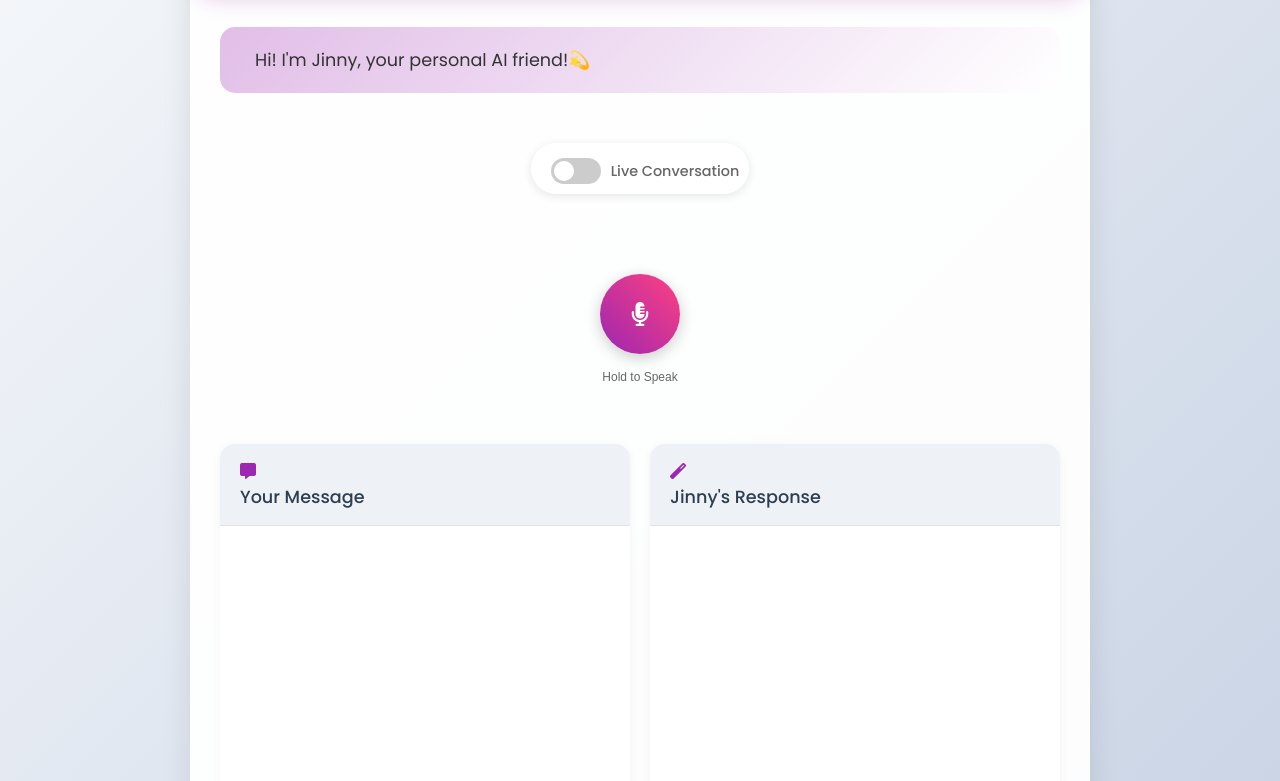
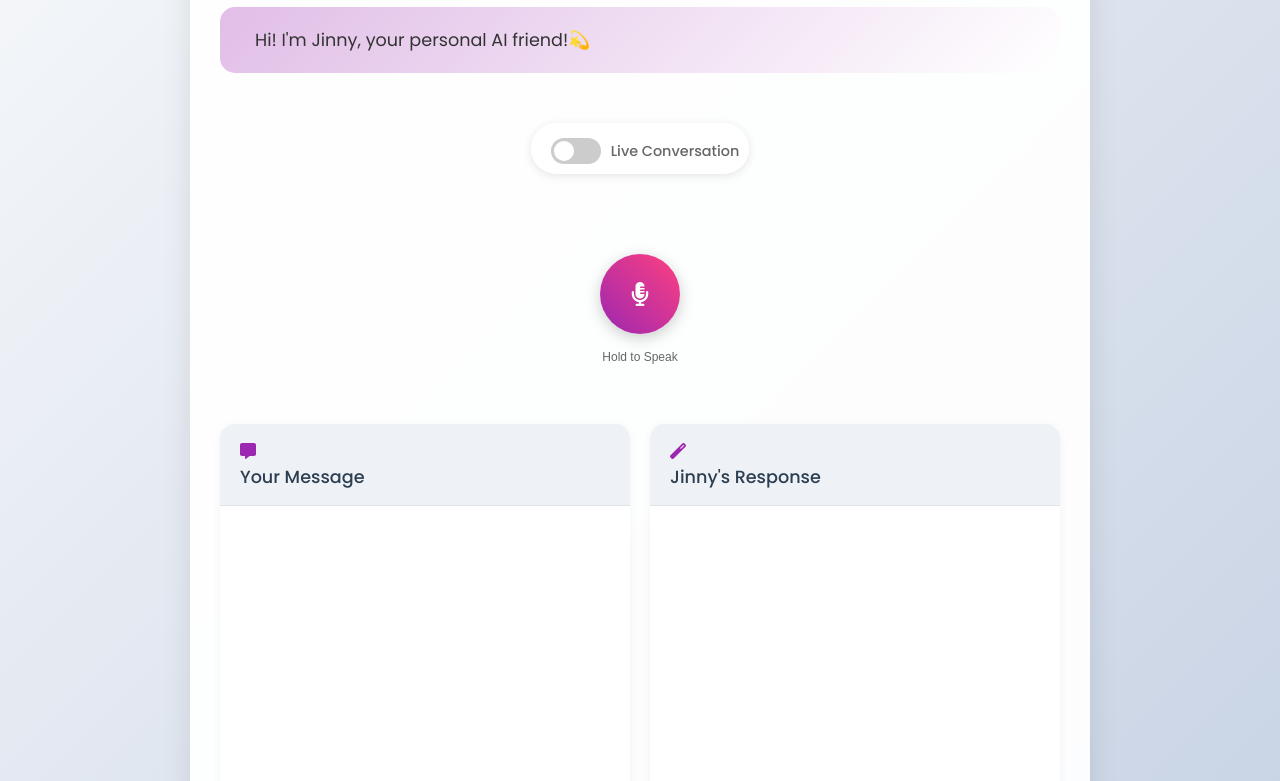
Before and after one commit to Gyana491/jinny, a website: page public/index.html in a window 1280 px wide. Shown: the part 106-887 px from the top of the page. Drawn offline with nearby package versions, Linux system fonts and the light colour scheme; no server answers; some icons are missing.

Commit message:
Removed Body Paddding Desktop

```diff
--- a/public/style.css
+++ b/public/style.css
@@ -9,7 +9,7 @@ body {
     font-family: 'Poppins', sans-serif;
     background: linear-gradient(135deg, #f5f7fa 0%, #c3cfe2 100%);
     min-height: 100vh;
-    padding: 20px;
+    padding-bottom: 0px;
     color: #2c3e50;
 }
 @media (max-width: 768px) {
```
